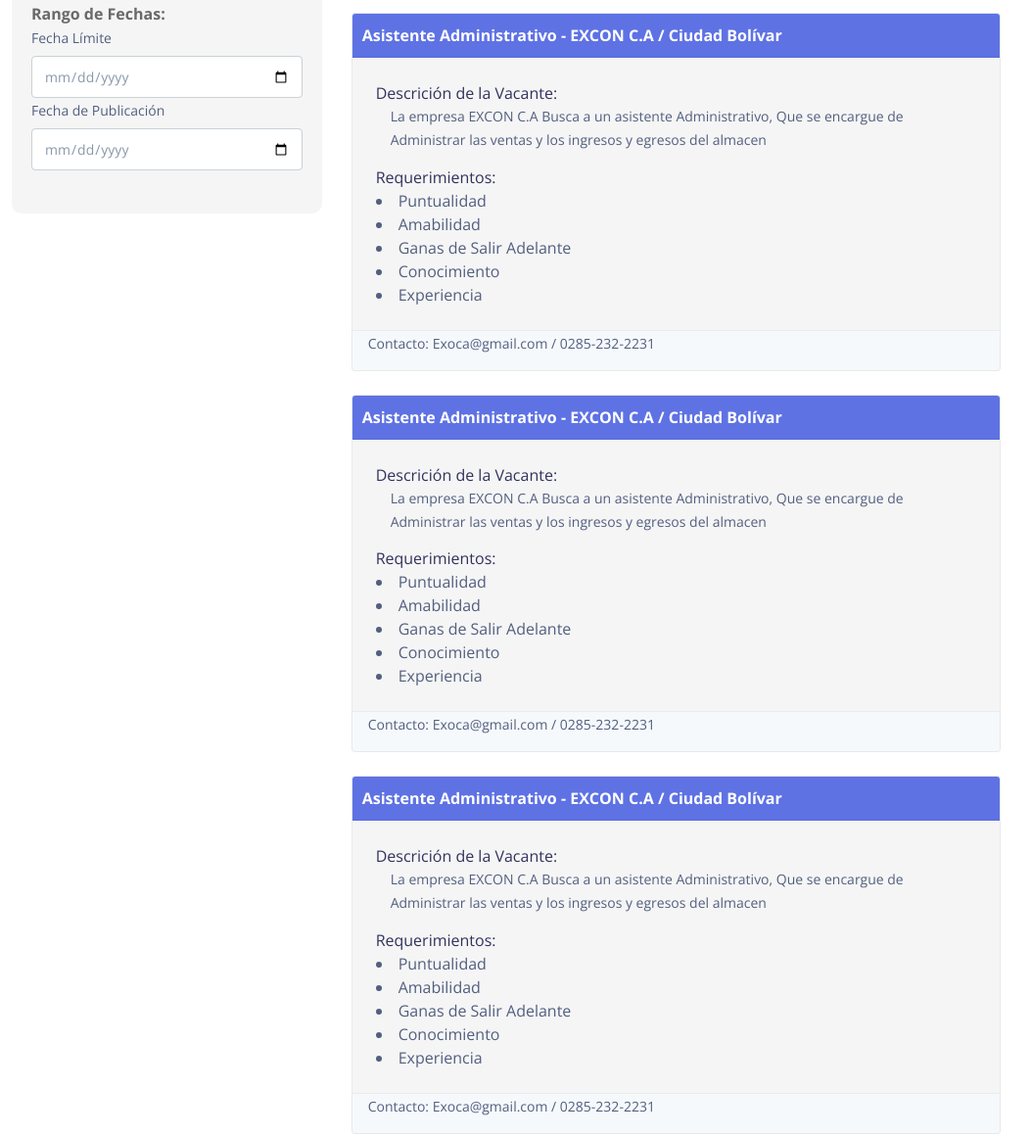
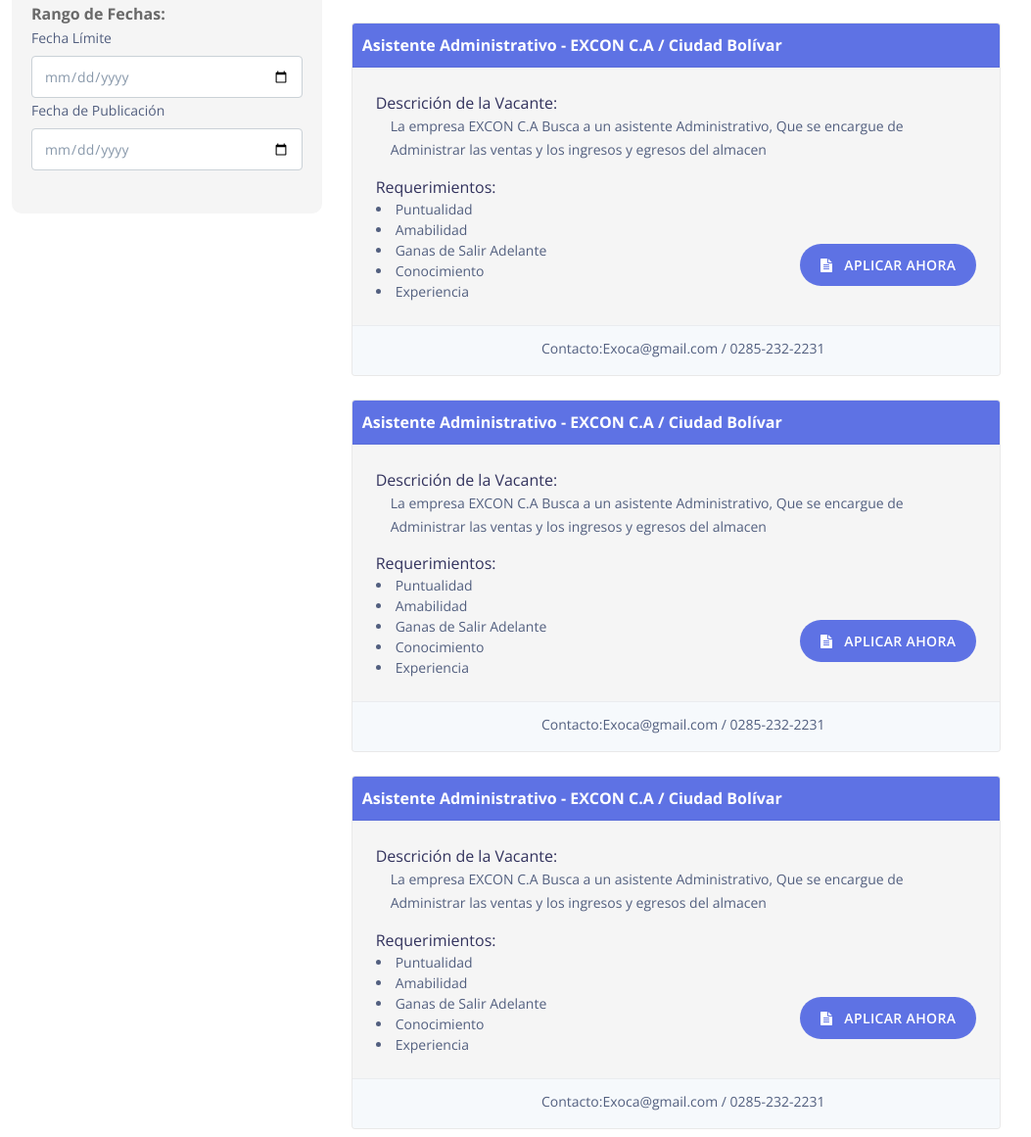
Before and after one commit to Arturo09ruiz/Sano-Jobs-Template, a plain HTML site: page vacantes.html in a window 1280 px wide. Shown: the part 484-1645 px from the top of the page at 98% size, without its empty margins (123-1176 px from the left). Drawn offline with nearby package versions, Linux system fonts and the light colour scheme.

Commit message:
added_button

```diff
--- a/vacantes.html
+++ b/vacantes.html
@@ -372,25 +372,40 @@
     <div class="card-body">
       <h5 class="card-title">Descrición de la Vacante:</h5>
       <p class="card-text">La empresa EXCON C.A Busca a un asistente Administrativo, Que se encargue de Administrar las ventas y los ingresos y egresos del almacen </p>
+      <div class="row">
+        <div class="col-6">
       <h5 class="card-title">Requerimientos:</h5>
-      <li>
+      <li class="font-mini">
         Puntualidad
       </li>
-      <li>
+      <li class="font-mini">
         Amabilidad
       </li>
-      <li>
+      <li class="font-mini">
         Ganas de Salir Adelante
       </li>
-      <li>
+      <li class="font-mini">
         Conocimiento
       </li>
-      <li>
+      <li class="font-mini">
         Experiencia
       </li>
     </div>
+    <div class="col-6">
+      <div class="boton-aling">
+        <a class=" btn btn-primary btn-icon">
+          <span class="icon-btn-prueba btn-inner--icon">
+            <i class="fa fa-file-text mr-2"></i>
+          </span>
+          <span class="icon-btn-prueba   nav-link-inner--text">Aplicar Ahora</span>
+        </a>
+      </div>
+
+    </div>
+    </div>
+    </div>
     <div class="card-footer">
-      <p>Contacto: <b>Exoca@gmail.com / 0285-232-2231</b> </p>
+      <p class="test">Contacto: <b>Exoca@gmail.com / 0285-232-2231</b> </p>
     </div>
   </div>
 </div>
@@ -404,25 +419,40 @@
     <div class="card-body">
       <h6 class="card-title">Descrición de la Vacante:</h6>
       <p class="card-text">La empresa EXCON C.A Busca a un asistente Administrativo, Que se encargue de Administrar las ventas y los ingresos y egresos del almacen </p>
+      <div class="row">
+        <div class="col-6">
       <h5 class="card-title">Requerimientos:</h5>
-      <li>
+      <li class="font-mini">
         Puntualidad
       </li>
-      <li>
+      <li class="font-mini">
         Amabilidad
       </li>
-      <li>
+      <li class="font-mini">
         Ganas de Salir Adelante
       </li>
-      <li>
+      <li class="font-mini">
         Conocimiento
       </li>
-      <li>
+      <li class="font-mini">
         Experiencia
       </li>
     </div>
+    <div class="col-6">
+      <div class="boton-aling">
+        <a class=" btn btn-primary btn-icon">
+          <span class="icon-btn-prueba btn-inner--icon">
+            <i class="fa fa-file-text mr-2"></i>
+          </span>
+          <span class="icon-btn-prueba   nav-link-inner--text">Aplicar Ahora</span>
+        </a>
+      </div>
+
+    </div>
+    </div>
+    </div>
     <div class="card-footer">
-      <p>Contacto: <b>Exoca@gmail.com / 0285-232-2231</b> </p>
+      <p class="test">Contacto: <b>Exoca@gmail.com / 0285-232-2231</b> </p>
     </div>
   </div>
 </div>
@@ -436,25 +466,40 @@
     <div class="card-body">
       <h5 class="card-title">Descrición de la Vacante:</h5>
       <p class="card-text">La empresa EXCON C.A Busca a un asistente Administrativo, Que se encargue de Administrar las ventas y los ingresos y egresos del almacen </p>
+      <div class="row">
+        <div class="col-6">
       <h5 class="card-title">Requerimientos:</h5>
-      <li>
+      <li class="font-mini">
         Puntualidad
       </li>
-      <li>
+      <li class="font-mini">
         Amabilidad
       </li>
-      <li>
+      <li class="font-mini">
         Ganas de Salir Adelante
       </li>
-      <li>
+      <li class="font-mini">
         Conocimiento
       </li>
-      <li>
+      <li class="font-mini">
         Experiencia
-        </li>
+      </li>
+    </div>
+    <div class="col-6">
+      <div class="boton-aling">
+        <a class=" btn btn-primary btn-icon">
+          <span class="icon-btn-prueba btn-inner--icon">
+            <i class="fa fa-file-text mr-2"></i>
+          </span>
+          <span class="icon-btn-prueba   nav-link-inner--text">Aplicar Ahora</span>
+        </a>
+      </div>
+
+    </div>
+    </div>
     </div>
     <div class="card-footer">
-      <p>Contacto: <b>Exoca@gmail.com / 0285-232-2231</b> </p>
+      <p class="test">Contacto: <b>Exoca@gmail.com / 0285-232-2231</b> </p>
     </div>
   </div>
 </div>
```
Also changed, not shown: assets/css/argon-design-system.css.
